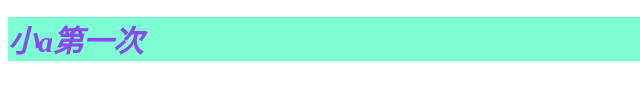
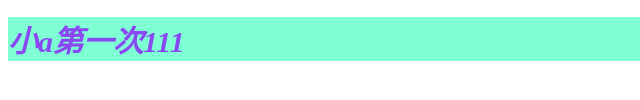
Before and after one commit to Herozjx/nbzjx123, a plain HTML site: page index.html in a window 1280 px wide. Shown: the part 356-456 px from the top of the page, 0-640 px from the left. Drawn offline with Linux system fonts and the light colour scheme.

Commit message:
'提交'

```diff
--- a/index.html
+++ b/index.html
@@ -16,7 +16,7 @@
         <li><a href="#">I am a handsome boy</a></li>
         <li><a href="#">I am beautiful woman</a></li>
     </ul>
-    <h1>小a第一次</h1>
+    <h1>小a第一次111</h1>
 </body>
 
 </html>
```
